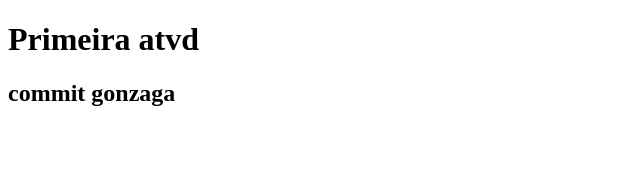
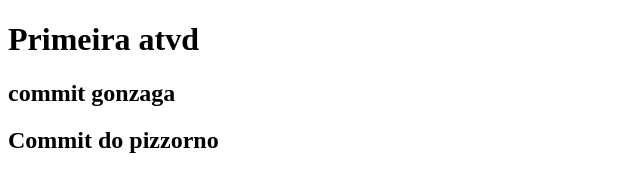
Before and after one commit to Guilherme-krohling/aula1, a plain HTML site: page index.html in a window 1280 px wide. Shown: the whole page, without its empty margins (0-640 px from the left). Drawn offline with Linux system fonts and the light colour scheme.

Commit message:
Commit do Pizzorno

```diff
--- a/index.html
+++ b/index.html
@@ -8,5 +8,6 @@
 <body>
     <h1>Primeira atvd</h1>
     <h2>commit gonzaga</h2>
+    <h2>Commit do pizzorno</h2>
 </body>
 </html>
```
Also changed, not shown: 1 other file.
